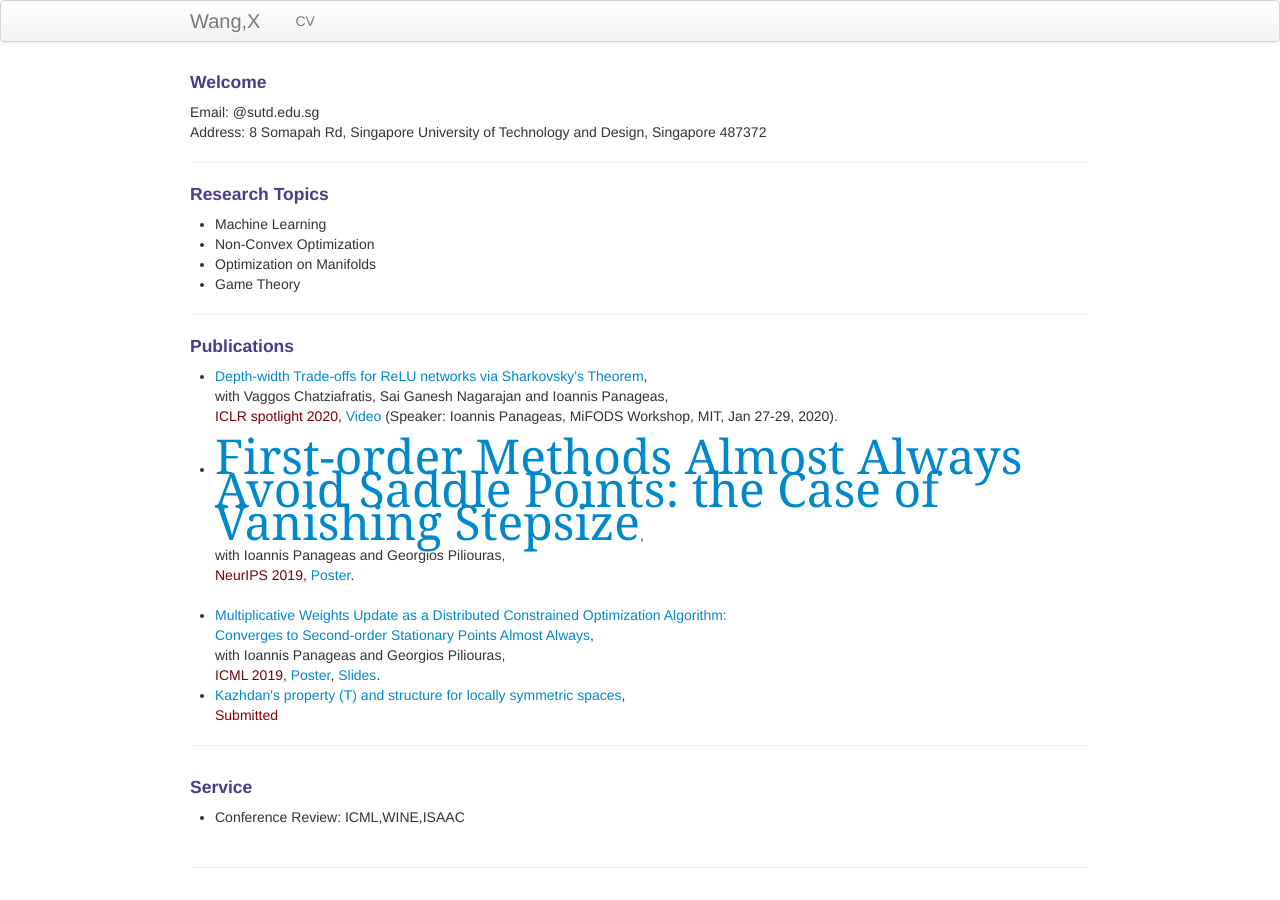
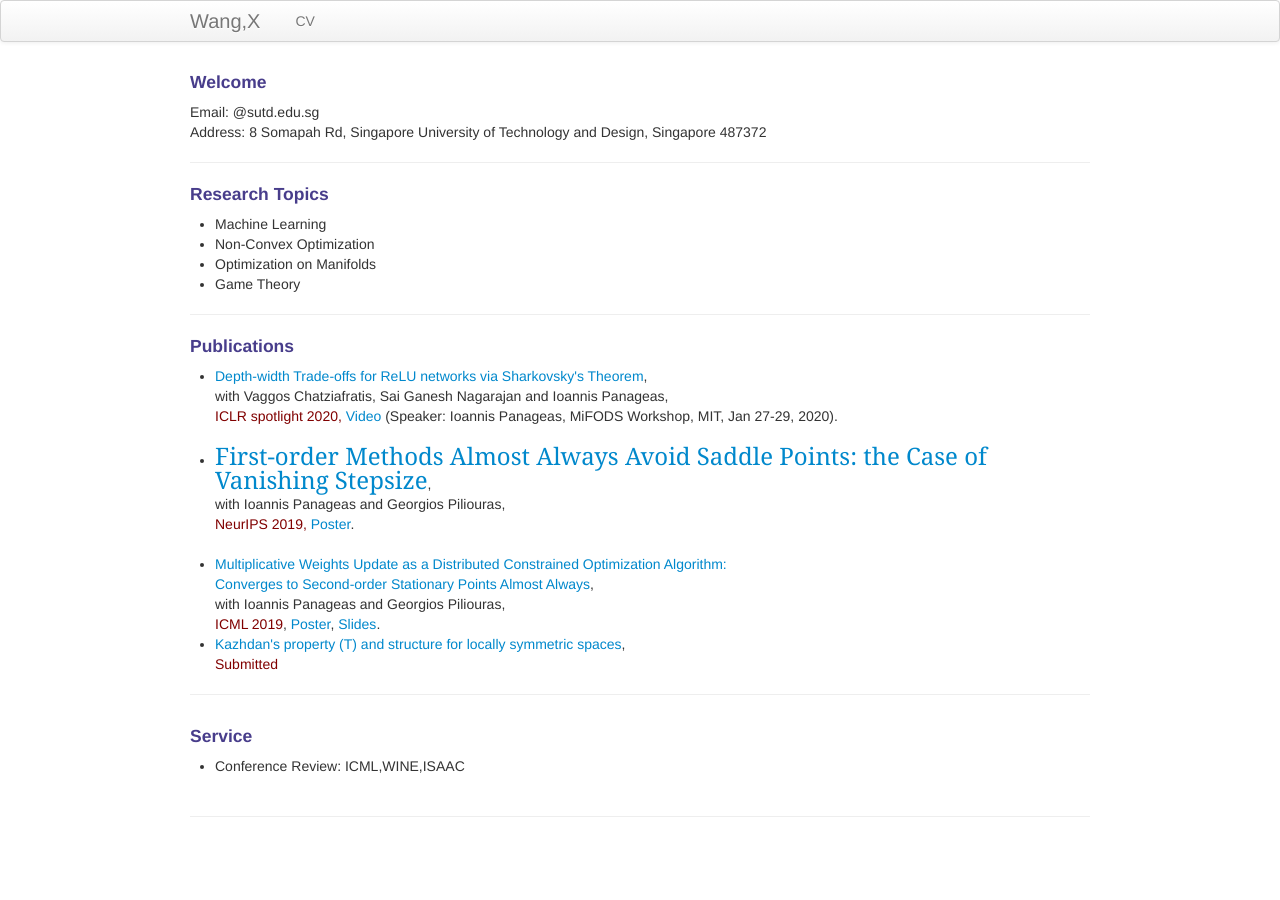
Before and after one commit to xiiaowang/xiiaowang.github.io, a Jekyll site: the page built from index.md, in a window 1280 px wide. Built offline with Jekyll 4.4.1, drawn with Linux system fonts in a browser that asks for light colours.

Commit message:
Update index.md

```diff
--- a/index.md
+++ b/index.md
@@ -47,7 +47,7 @@ keywords: machine learning, geometry
 <ul>
     <li> <a href="https://arxiv.org/abs/1912.04378">Depth-width Trade-offs for ReLU networks via Sharkovsky's Theorem</a>, <br/> with Vaggos Chatziafratis, Sai Ganesh Nagarajan and Ioannis Panageas,<br/> <font color="maroon">ICLR spotlight 2020, </font> <!--<a href="https://arxiv.org/abs/1912.04378">arXiv</a>,--> <a href="https://www.youtube.com/watch?v=HNQ204BmOQ8">Video</a> (Speaker: Ioannis Panageas, MiFODS Workshop, MIT, Jan 27-29, 2020).</li>
     <br/>
-   <li> <font size="16px" face="Georgia"><a href="http://arxiv.org/abs/1906.07772">First-order Methods Almost Always Avoid Saddle Points: the Case of Vanishing Stepsize</a></font>, <br/> with Ioannis Panageas and Georgios Piliouras,<br/> <font color="maroon">NeurIPS 2019,</font> <!--<a href="http://arxiv.org/abs/1906.07772">arXiv</a>,--> <a href="https://www.dropbox.com/s/y25vze12a2lpivv/NIPS19_poster.pdf?dl=0">Poster</a>.</li>
+   <li> <font size="5" face="Georgia"><a href="http://arxiv.org/abs/1906.07772">First-order Methods Almost Always Avoid Saddle Points: the Case of Vanishing Stepsize</a></font>, <br/> with Ioannis Panageas and Georgios Piliouras,<br/> <font color="maroon">NeurIPS 2019,</font> <!--<a href="http://arxiv.org/abs/1906.07772">arXiv</a>,--> <a href="https://www.dropbox.com/s/y25vze12a2lpivv/NIPS19_poster.pdf?dl=0">Poster</a>.</li>
     <br/>
    <li> <a href="http://arxiv.org/abs/1810.05355">Multiplicative Weights Update as a Distributed Constrained Optimization Algorithm: <br/> Converges to Second-order Stationary Points Almost Always</a>, <br/>with Ioannis Panageas and Georgios Piliouras,<br/> <font color="maroon">ICML 2019</font>, <!--<a href="http://arxiv.org/abs/1810.05355">arXiv</a>,--> <a href="https://www.dropbox.com/s/qs9nr6pgycnboy7/poster_ICML_xiao2.pdf?dl=0">Poster</a>, <a href="https://www.dropbox.com/s/fh9j5scf2kaofca/main%20copy.pdf?dl=0">Slides</a>.</li>
     <li><a href="https://www.dropbox.com/s/oa26if49pnhpixz/main.pdf?dl=0">Kazhdan's property (T) and structure for locally symmetric spaces</a>, <br/> <font color="maroon">Submitted </font> </li>
```
